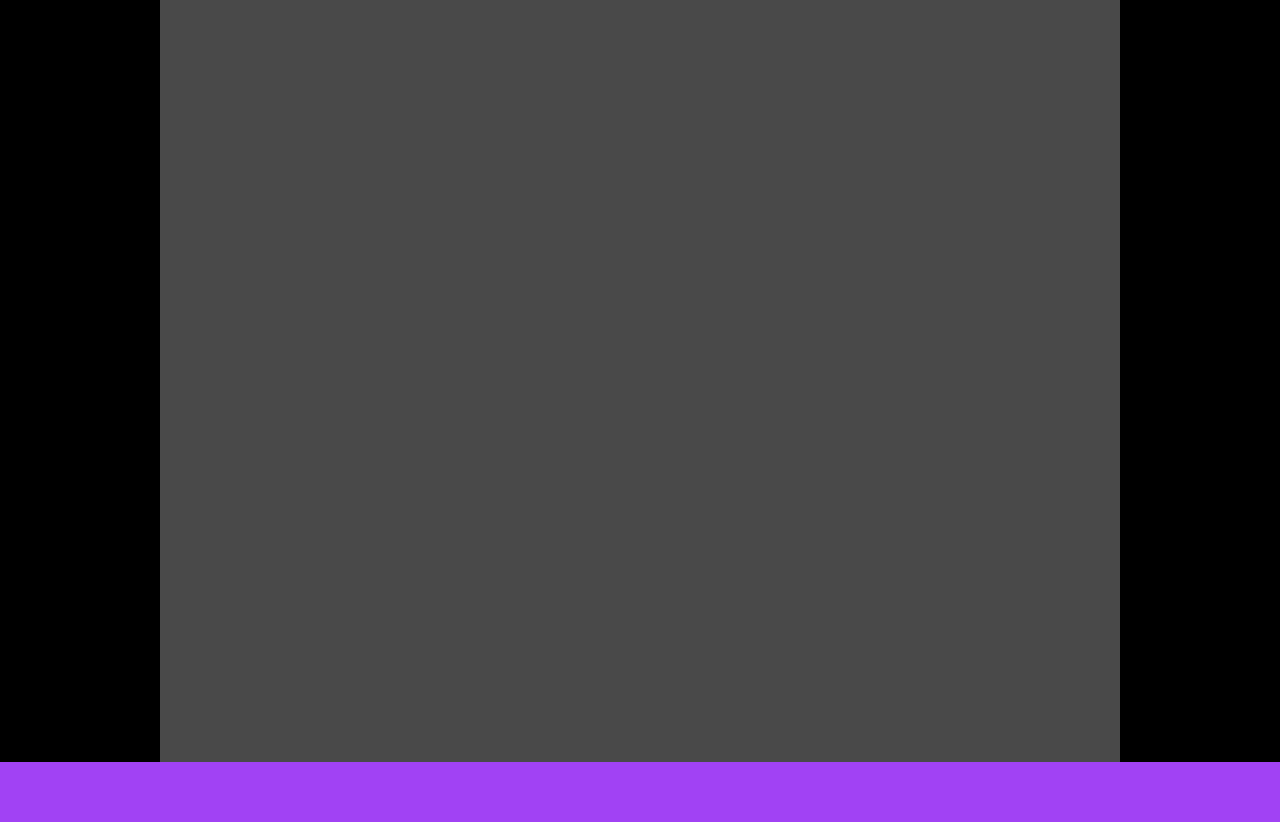
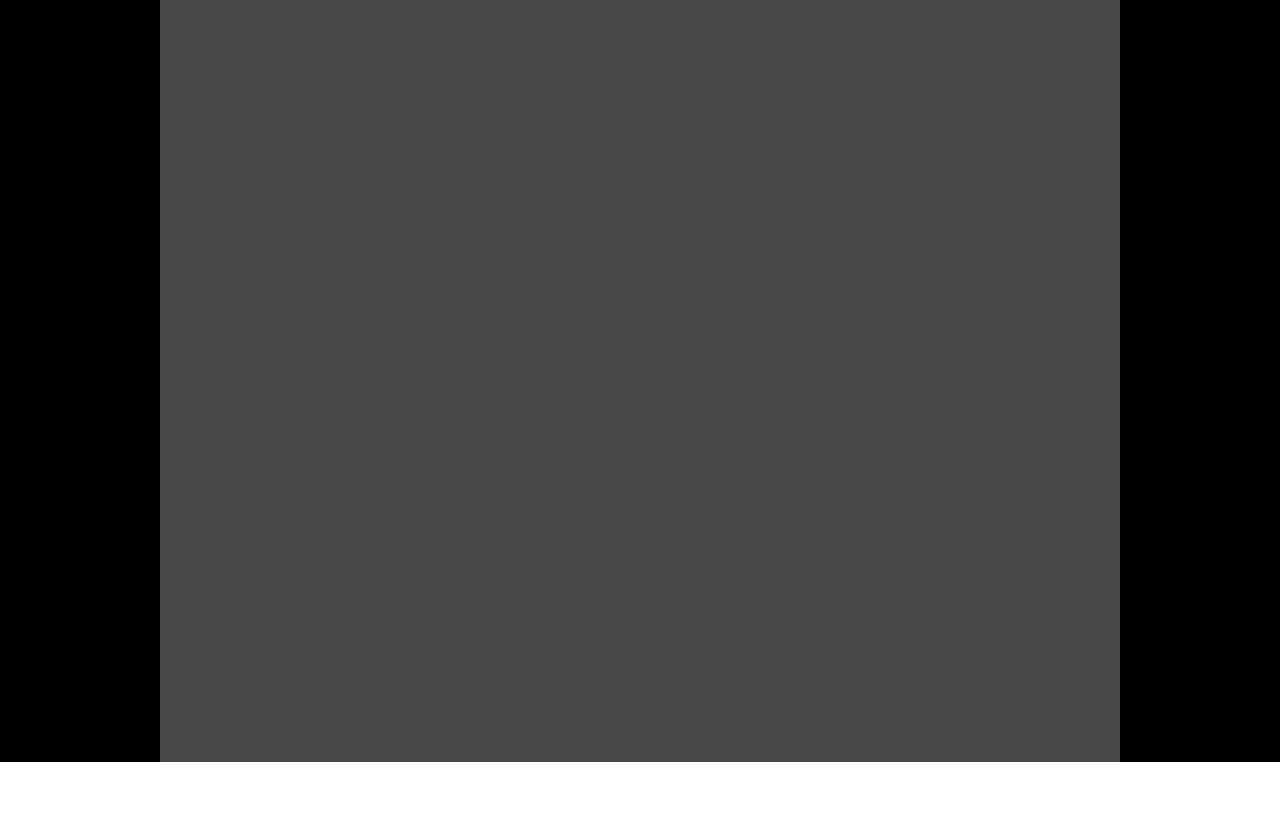
Before and after one commit to bos85/ui, a plain HTML site: page index.html in a window 1280 px wide. Shown: the part 438-1260 px from the top of the page. After the commit the page ends 1200 px from the top, so only its background shows below. Drawn offline with Linux system fonts and the light colour scheme.

Commit message:
Update index.html

```diff
--- a/index.html
+++ b/index.html
@@ -27,8 +27,6 @@
             </center>
         </div>
     </div>
-    <div id="footer">
-    </div>
 </body>
 
 </html>
```
